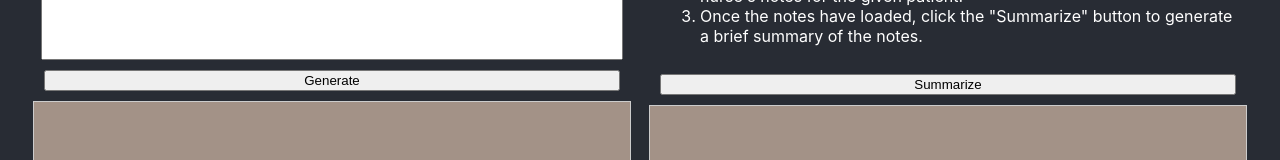
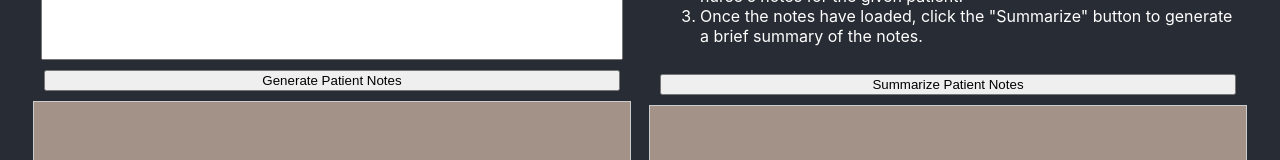
Before and after one commit to rkruser/km-health-solutions, a React (Create React App) app in the folder site-prototype/km-prototype/: page / in a window 1280 px wide. Shown: the part 186-346 px from the top of the page. Built offline with nearby package versions, Linux system fonts and the light colour scheme.

Commit message:
Modified button names

```diff
--- a/site-prototype/km-prototype/src/App.js
+++ b/site-prototype/km-prototype/src/App.js
@@ -52,7 +52,7 @@ function TwoColumnLayout() {
           placeholder="Enter text here..."
         />
         <button className="generate-btn" onClick={handleGenerate}>
-          Generate
+          Generate Patient Notes
         </button>
         <div className="generated-text">
           {isLoading.generate ? <div><div className="loader"></div><p>Querying chatGPT... this may take a moment</p></div> : generatedText}
@@ -68,7 +68,7 @@ function TwoColumnLayout() {
           </ol>
         </div>
         <button className="summarize-btn" onClick={handleSummarize}>
-          Summarize
+          Summarize Patient Notes
         </button>
         <div className="summarized-text">
           {isLoading.summarize ? <div><div className="loader"></div><p>Querying chatGPT... this may take a moment</p></div> : summarizedText}
```
